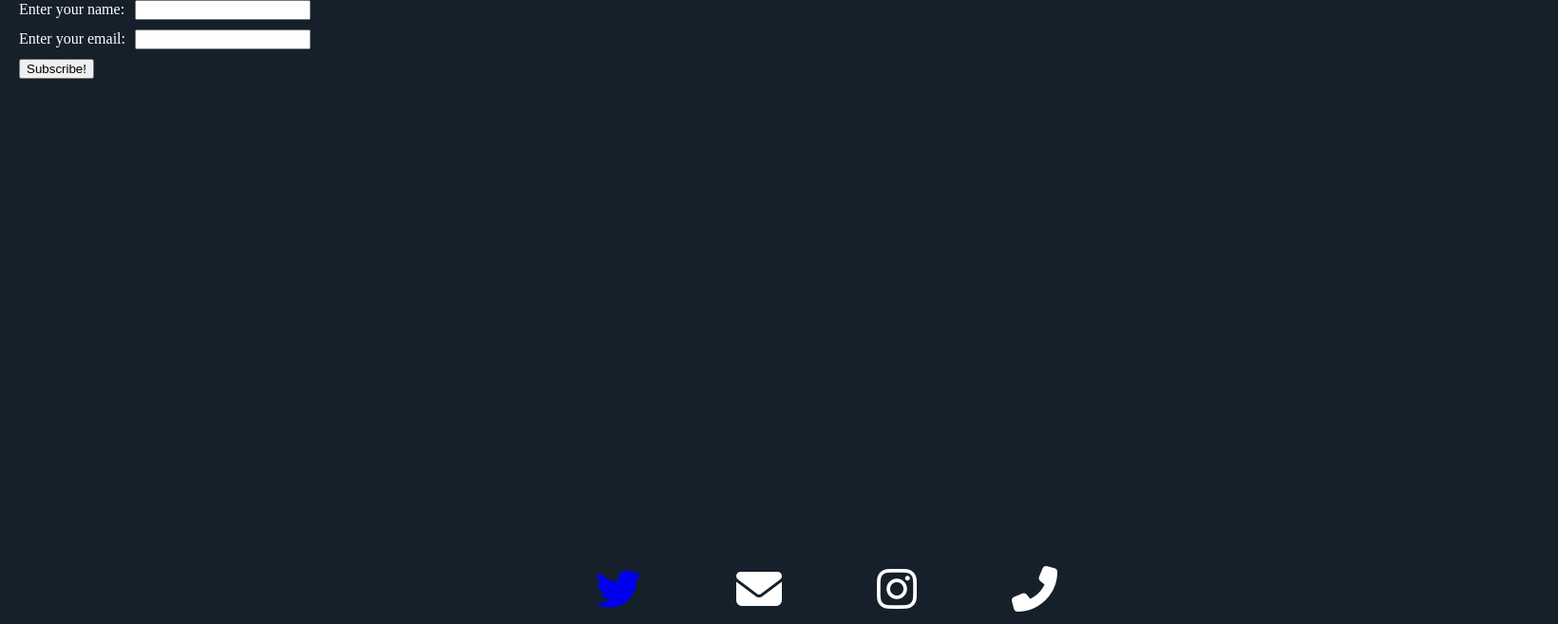
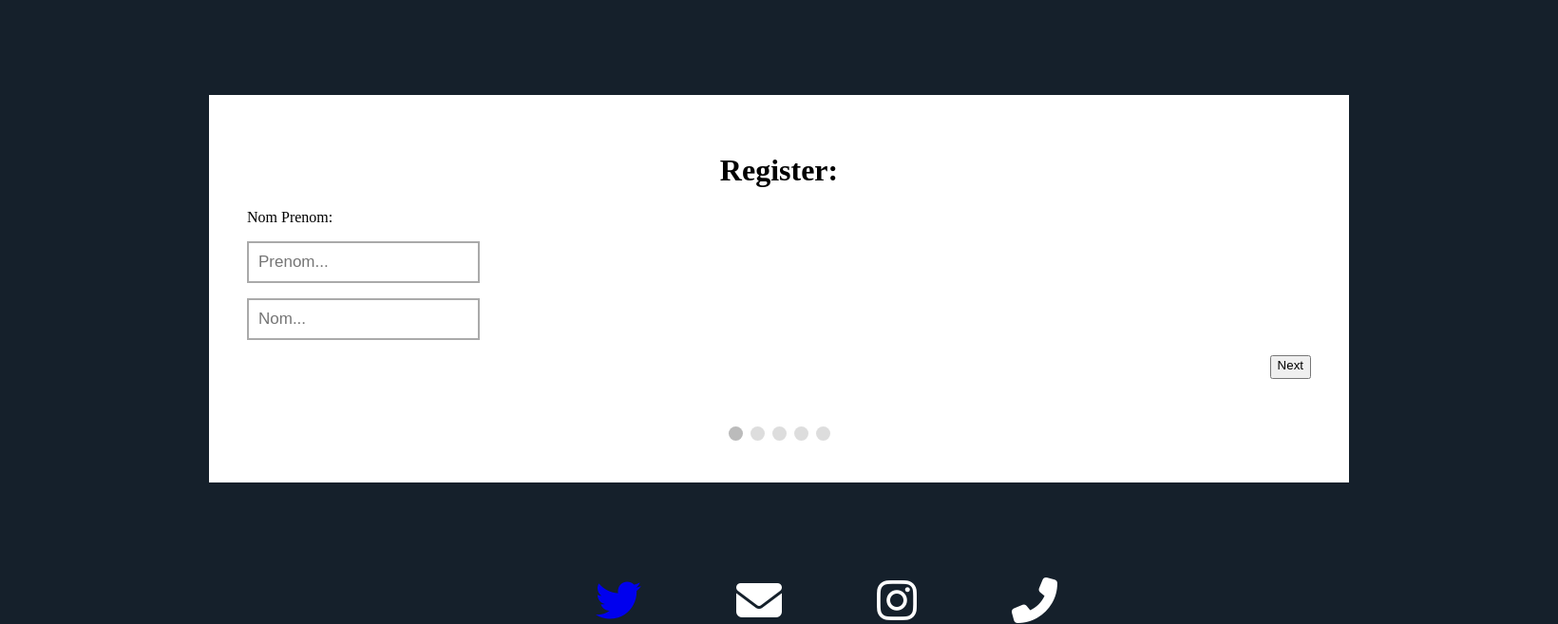
Before and after one commit to Dsaquel/dsaquel-php, a PHP site: page /userLog/logIn.html in a window 1640 px wide. Shown: the part 148-805 px from the top of the page at 95% size. Run offline with PHP 8.4, Linux system fonts and the light colour scheme; some libraries are stand-ins or nearby versions.

Commit message:
Ajout de fichier, et modifications des forms html

```diff
--- a/Site manga/css/style.css
+++ b/Site manga/css/style.css
@@ -146,31 +146,12 @@ div img{
     border-style: solid;
 }
 
-form.form-example {
-    display: table;
-}
-
-div.form-example {
-    display: table-row;
-}
-
-label, input {
-    display: table-cell;
-    margin-bottom: 10px;
-}
-
-label {
-    padding-right: 10px;
-}
-
 
 ul {
     list-style-type: none;
-    margin: 0;
     padding: 0;
-    overflow: hidden;
     background-color: #333;
-  }
+}
 
   li {
     float: left;
@@ -182,10 +163,6 @@ ul {
     text-align: center;
     padding: 14px 16px;
     text-decoration: none;
-  }
-
-  li a:hover, .dropdown:hover .dropbtn {
-    background-color: red;
   }
 
   li.dropdown {
@@ -200,6 +177,11 @@ ul {
     box-shadow: 0px 8px 16px 0px rgba(0,0,0,0.2);
     z-index: 1;
   }
+  #myDropdown{
+
+    background-color: #ffff;
+    color: black;
+  }
 
   .dropdown-content a {
     color: black;
@@ -211,6 +193,121 @@ ul {
 
   .dropdown-content a:hover {background-color: #f1f1f1;}
 
-  .dropdown:hover .dropdown-content {
+  .dropdown:hover #menus {
     display: block;
   }
+
+
+  /* Style the form */
+#regForm {
+    background-color: #ffffff;
+    margin: 100px auto;
+    padding: 40px;
+    width: 70%;
+    min-width: 300px;
+    color: black;
+}
+
+  /* Style the input fields */
+  input {
+    padding: 10px;
+    font-size: 17px;
+    font-family:Arial, Helvetica, sans-serif;
+    border: 2px solid #aaaaaa;
+  }
+
+  /* Mark input boxes that gets an error on validation: */
+  input.invalid {
+    background-color: #ffdddd;
+  }
+
+  /* Hide all steps by default: */
+  .tab {
+    display: none;
+  }
+
+  /* Make circles that indicate the steps of the form: */
+  .step {
+    height: 15px;
+    width: 15px;
+    margin: 0 2px;
+    background-color: #bbbbbb;
+    border: none;
+    border-radius: 50%;
+    display: inline-block;
+    opacity: 0.5;
+  }
+
+  /* Mark the active step: */
+  .step.active {
+    opacity: 1;
+  }
+
+  /* Mark the steps that are finished and valid: */
+  .step.finish {
+    background-color: #04AA6D;
+  }
+
+  /* Style the submit button */
+input[type=submit] {
+    background-color: #04AA6D;
+    color: white;
+  }
+
+  /* Style the container for inputs */
+  .container {
+    background-color: #f1f1f1;
+    padding: 20px;
+  }
+
+  /* The message box is shown when the user clicks on the password field */
+  #message {
+    display:none;
+    background: #f1f1f1;
+    color: #000;
+    position: relative;
+    padding: 20px;
+    margin-top: 10px;
+  }
+
+  #message p {
+    padding: 10px 35px;
+    font-size: 18px;
+  }
+
+  /* Add a green text color and a checkmark when the requirements are right */
+  .valid {
+    color: green;
+  }
+
+  .valid:before {
+    position: relative;
+    left: -35px;
+    content: "✔";
+  }
+
+  /* Add a red text color and an "x" icon when the requirements are wrong */
+  .invalid {
+    color: red;
+  }
+
+  .invalid:before {
+    position: relative;
+    left: -35px;
+    content: "✖";
+  }
+
+  input[type=text], input[type=submit] {
+    width: 100%;
+    padding: 12px;
+    margin: 8px 0;
+    display: inline-block;
+    border: 1px solid #ccc;
+    box-sizing: border-box;
+  }
+
+.dropdown a:hover {background-color: #ddd;}
+
+.show {
+  display: block;
+}
--- /dev/null
+++ b/Site manga/scritps/logIn.js
@@ -0,0 +1,134 @@
+let currentTab = 0; // Current tab is set to be the first tab (0)
+showTab(currentTab); // Display the current tab
+
+function showTab(n) {
+    // This function will display the specified tab of the form ...
+    let x = document.getElementsByClassName("tab");
+    x[n].style.display = "block";
+    // ... and fix the Previous/Next buttons:
+    if (n == 0) {
+        document.getElementById("prevBtn").style.display = "none";
+    } else {
+        document.getElementById("prevBtn").style.display = "inline";
+    }
+    if (n == (x.length - 1)) {
+        document.getElementById("nextBtn").innerHTML = "Submit";
+    } else {
+        document.getElementById("nextBtn").innerHTML = "Next";
+    }
+    // ... and run a function that displays the correct step indicator:
+    fixStepIndicator(n)
+}
+
+function nextPrev(n) {
+    // This function will figure out which tab to display
+    let x = document.getElementsByClassName("tab");
+    // Exit the function if any field in the current tab is invalid:
+    if (n == 1 && !validateForm()) return false;
+    // Hide the current tab:
+    x[currentTab].style.display = "none";
+    // Increase or decrease the current tab by 1:
+    currentTab = currentTab + n;
+    // if you have reached the end of the form... :
+    if (currentTab >= x.length) {
+        //...the form gets submitted:
+        document.getElementById("regForm").submit();
+        return false;
+    }
+    // Otherwise, display the correct tab:
+    showTab(currentTab);
+}
+
+function validateForm() {
+    // This function deals with validation of the form fields
+    let x, y, i, valid = true;
+    x = document.getElementsByClassName("tab");
+    y = x[currentTab].getElementsByTagName("input");
+    // A loop that checks every input field in the current tab:
+    for (i = 0; i < y.length; i++) {
+        // If a field is empty...
+        if (y[i].value == "") {
+            // add an "invalid" class to the field:
+            y[i].className += " invalid";
+            // and set the current valid status to false:
+            valid = false;
+        }
+    }
+    // If the valid status is true, mark the step as finished and valid:
+    if (valid) {
+        document.getElementsByClassName("step")[currentTab].className += " finish";
+    }
+    return valid; // return the valid status
+}
+
+function fixStepIndicator(n) {
+    // This function removes the "active" class of all steps...
+    let i, x = document.getElementsByClassName("step");
+    for (i = 0; i < x.length; i++) {
+        x[i].className = x[i].className.replace(" active", "");
+    }
+    //... and adds the "active" class to the current step:
+    x[n].className += " active";
+}
+
+const myInput = document.getElementById("psw");
+const letter = document.getElementById("letter");
+const capital = document.getElementById("capital");
+const number = document.getElementById("number");
+const length = document.getElementById("length");
+
+// When the user clicks on the password field, show the message box
+myInput.onfocus = function () {
+    document.getElementById("message").style.display = "block";
+}
+
+// When the user clicks outside of the password field, hide the message box
+myInput.onblur = function () {
+    document.getElementById("message").style.display = "none";
+}
+
+// When the user starts to type something inside the password field
+myInput.onkeyup = function () {
+    // Validate lowercase letters
+    const lowerCaseLetters = /[a-z]/g;
+    if (myInput.value.match(lowerCaseLetters)) {
+        letter.classList.remove("invalid");
+        letter.classList.add("valid");
+    } else {
+        letter.classList.remove("valid");
+        letter.classList.add("invalid");
+    }
+
+    // Validate capital letters
+    const upperCaseLetters = /[A-Z]/g;
+    if (myInput.value.match(upperCaseLetters)) {
+        capital.classList.remove("invalid");
+        capital.classList.add("valid");
+    } else {
+        capital.classList.remove("valid");
+        capital.classList.add("invalid");
+    }
+
+    // Validate numbers
+    const numbers = /[0-9]/g;
+    if (myInput.value.match(numbers)) {
+        number.classList.remove("invalid");
+        number.classList.add("valid");
+    } else {
+        number.classList.remove("valid");
+        number.classList.add("invalid");
+    }
+
+    // Validate length
+    if (myInput.value.length >= 8) {
+        length.classList.remove("invalid");
+        length.classList.add("valid");
+    } else {
+        length.classList.remove("valid");
+        length.classList.add("invalid");
+    }
+}
+
+function mailAlert() {
+    console.log("Un mail a été envoyer a l'adresse mail")
+}
--- a/Site manga/userLog/logIn.html
+++ b/Site manga/userLog/logIn.html
@@ -4,8 +4,8 @@
     <meta charset="UTF-8">
     <meta http-equiv="X-UA-Compatible" content="IE=edge">
     <meta name="viewport" content="width=device-width, initial-scale=1.0">
-    <link rel="stylesheet" href="css/style.css">
-    <title>Manga</title>
+    <link rel="stylesheet" href="../css/style.css">
+    <title>Inscription</title>
     <script src="https://kit.fontawesome.com/045553b9e0.js" crossorigin="anonymous"></script>
 </head>
 
@@ -26,20 +26,71 @@
         </header>
 
         <main>
-            <form action="js.js" method="get" class="form-example">
-                <div class="form-example">
-                  <label for="name">Enter your name: </label>
-                  <input type="text" name="name" id="name" required>
+            <form id="regForm" action="../index.html">
+
+                <h1>Register:</h1>
+
+                <!-- One "tab" for each step in the form: -->
+                <div class="tab"> Nom Prenom:
+                    <p><input placeholder="Prenom..." oninput="this.className = ''" name="prenom"></p>
+                    <p><input placeholder="Nom..." oninput="this.className = ''" name="nom"></p>
                 </div>
-                <div class="form-example">
-                  <label for="email">Enter your email: </label>
-                  <input type="email" name="email" id="email" required>
+
+                <div class="tab"> Contacts:
+                    <p><input placeholder="E-mail..." oninput="this.className = ''" name="email"></p>
+                    <p><input placeholder="telephone..." oninput="this.className = ''" name="phone"></p>
                 </div>
-                <div class="form-example">
-                  <input id="formButton" type="submit" value="Subscribe!">
+
+                <div class="tab"> Date de naissance:
+                    <p><input placeholder="jj" oninput="this.className = ''" name="dd"></p>
+                    <p><input placeholder="mm" oninput="this.className = ''" name="nn"></p>
+                    <p><input placeholder="aaaa" oninput="this.className = ''" name="yyyy"></p>
                 </div>
-              </form>
 
+                <div class="tab"> Mot de passe:
+                    <p>
+                        <input type="password" id="psw" name="psw" pattern="(?=.*\d)(?=.*[a-z])(?=.*[A-Z]).{8,}"
+                            title="Must contain at least one number and one uppercase and lowercase letter, and at least 8 or more characters"
+                            required>
+                    </p>
+
+                    <div id="message">
+                        <h3>Le mot de passe doit contenir au moins:</h3>
+                        <p id="letter" class="invalid">Une <b>minuscule</b></p>
+                        <p id="capital" class="invalid">Une <b>capitale</b></p>
+                        <p id="number" class="invalid">Un <b>nombre</b></p>
+                        <p id="length" class="invalid">Minimum <b>8 caractères</b></p>
+                    </div>
+
+                    <p><input placeholder="Confirmer le mot de passe" oninput="this.className = ''" name="pword"
+                            type="password">
+                    </p>
+                    <p><a href="recupPassword.html">J'ai oublié mon mot de passe</a></p>
+                </div>
+
+                <div class="tab"> Nom d'utilisateur:
+                    <p><input placeholder="exemple: Gotaga" oninput="this.className = ''" name="pseudo"></p>
+                    <label>
+                        <input type="checkbox" name="subscribe"> En cochant cette case vous accepter les <a href="#">conditions générales</a>.
+                    </label>
+                </div>
+
+                <div style="overflow:auto;">
+                    <div style="float:right;">
+                        <button type="button" id="prevBtn" onclick="nextPrev(-1)">Precedant</button>
+                        <button type="button" id="nextBtn" onclick="nextPrev(1)">Suivant</button>
+                    </div>
+                </div>
+
+                <!-- Circles which indicates the steps of the form: -->
+                <div style="text-align: center; margin-top:40px;">
+                    <span class="step"></span>
+                    <span class="step"></span>
+                    <span class="step"></span>
+                    <span class="step"></span>
+                    <span class="step"></span>
+                </div>
+            </form>
         </main>
 
         <footer class="flex">
@@ -49,7 +100,7 @@
             <a id="telephone"><i class="fas fa-phone-alt fa-3x "></i></a>
         </footer>
     </div>
-    <script src="js.js"></script>
+    <script src="../scritps/logIn.js"></script>
 
 </body>
 
```
Also changed, not shown: Site manga/index.html (+18 -3 lines), Site manga/scritps/index.js (+8 -2 lines), Site manga/userLog/recupPassword.html (+62 -0 lines), Site manga/serverData/logData.php (added).
